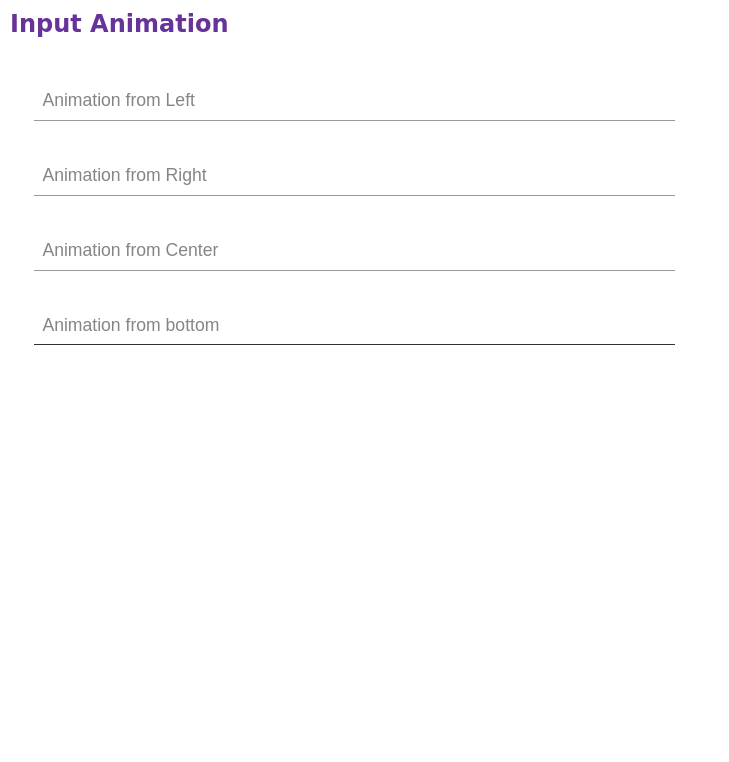
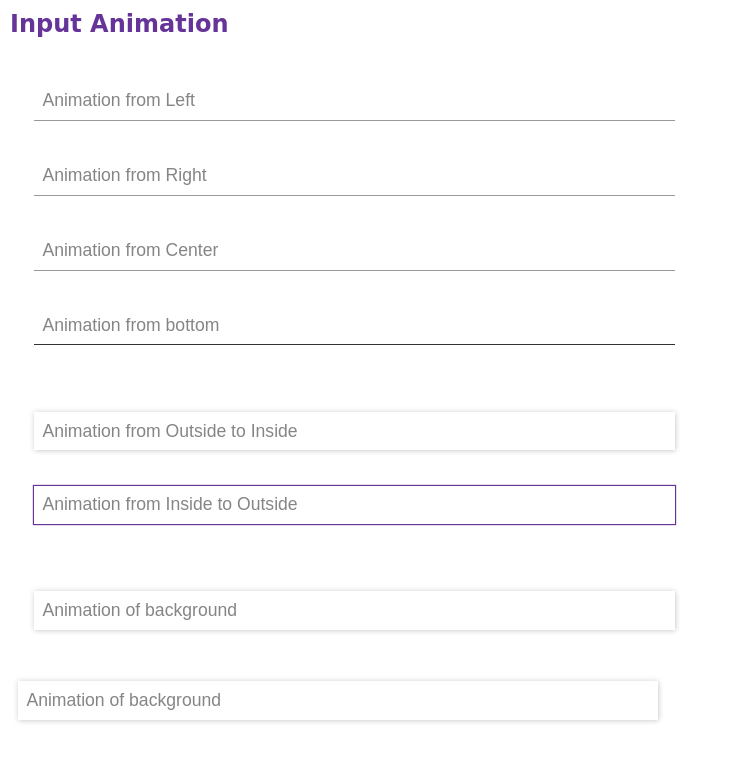
Before and after one commit to jyash97/animation, a plain HTML site: page input.html in a window 1280 px wide. Shown: the whole page, without its empty margins (0-729 px from the left). Drawn offline with Linux system fonts and the light colour scheme.

Commit message:
More Input ANimatioms

```diff
--- a/input.html
+++ b/input.html
@@ -13,5 +13,16 @@
       <input placeholder="Animation from Center" class="center" type="text"/>
       <input placeholder="Animation from bottom" class="bottom" type="text"/>
     </div>
+    <div class="anim1">
+      <input placeholder="Animation from Outside to Inside" class="oi" type="text"/>
+      <input placeholder="Animation from Inside to Outside" class="io" type="text"/>
+    </div>
+    <div class="anim2">
+      <input placeholder="Animation of background" class="ba" type="text"/>
+    </div>
+    <div class="borderanim">
+      <input placeholder="Animation of background" class="ba" type="text"/>
+      <span class="ab"></span>
+    </div>
   </body>
 </html>
--- a/inputstyle.css
+++ b/inputstyle.css
@@ -9,8 +9,10 @@ h2{
   font-family: cursive;
 }
 
-.animinput{
+.animinput,.anim1{
   padding: 1em;
+  position: relative;
+  overflow: hidden;
 }
 
 .animinput .left,.right,.center,.bottom{
@@ -62,3 +64,140 @@ h2{
 ::placeholder{
   color: rgba(51,51,51,.6);
 }
+
+.anim1 .oi,.io{
+  padding: .5em;
+  width: 50%;
+  margin: 1em;
+  font-size: 1.1em;
+  outline: 0;
+  color: rebeccapurple;
+  border: 0;
+  transition: box-shadow ease .4s;
+  box-shadow:0px 0px 5px 1px rgba(51,51,51,.1), 1px 1px 5px -1px rgba(51,51,51,.2);
+}
+
+.anim1 .io{
+  box-shadow: 0px 0px 1px 1px rgba(102, 51, 153,1);
+}
+
+@keyframes focused {
+  0%{
+    box-shadow: 0px 0px 25px 12px rgba(102, 51, 153,.4);
+  }
+  50%{
+    box-shadow: 0px 0px 20px 10px rgba(102, 51, 153,.3);
+  }
+  75%{
+    box-shadow: 0px 0px 15px 8px rgba(102, 51, 153,.2);
+  }
+  100%{
+    box-shadow: 0px 0px 10px 6px rgba(102, 51, 153,.1);
+  }
+}
+
+@keyframes unfocus {
+  0%{
+    box-shadow: 0px 0px 10px 6px rgba(102, 51, 153,.4);
+  }
+  50%{
+    box-shadow: 0px 0px 15px 8px rgba(102, 51, 153,.3);
+  }
+  75%{
+    box-shadow: 0px 0px 20px 10px rgba(102, 51, 153,.2);
+  }
+  100%{
+    box-shadow: 0px 0px 25px 12px rgba(102, 51, 153,.1);
+  }
+}
+
+.anim1 .oi:focus{
+  animation: focused .3s;
+  box-shadow: 0px 0px 1px 1px rgba(102, 51, 153,1);
+}
+
+.anim1 .io:focus{
+  animation: unfocus .3s;
+  box-shadow:0px 0px 5px 1px rgba(51,51,51,.1), 1px 1px 5px -1px rgba(51,51,51,.2);
+}
+
+.anim2{
+  padding: 1em;
+}
+
+.anim2 .ba{
+  border: 0;
+  padding: .5em;
+  width: 50%;
+  margin: 1em;
+  font-size: 1.1em;
+  outline: 0;
+  color: rebeccapurple;
+  background: rgba(0,0,0,0) no-repeat;
+	background-size: 100%;
+	background-position: 100vh;
+  transition: all 0.3s cubic-bezier(.22,.6,.81,.4);
+	background-image: linear-gradient(to top, rgba(102, 51, 153,.05), transparent);
+  transition: all ease .4s;
+  box-shadow:0px 0px 5px 1px rgba(51,51,51,.1), 1px 1px 5px -1px rgba(51,51,51,.2);
+}
+
+.anim2 .ba:focus{
+  background-position: 0vh;
+  box-shadow: 0px 0px 1px 1px rgba(102, 51, 153,1);
+}
+
+.borderanim{
+  position: relative;
+}
+
+.borderanim .ba{
+  border: 0;
+  padding: .5em;
+  width: 50%;
+  margin: 1em;
+  font-size: 1.1em;
+  outline: 0;
+  color: rebeccapurple;
+  background: white;
+  transition: all 0.3s cubic-bezier(.22,.6,.81,.4);
+  transition: all ease .4s;
+  box-sizing: border-box;
+  box-shadow:0px 0px 5px 1px rgba(51,51,51,.1), 1px 1px 5px -1px rgba(51,51,51,.2);
+}
+
+.ab::before{
+  content: '';
+  position: absolute;
+  top: 0em;
+  left: 0%;
+  border-radius: 50%;
+  border: 4px solid red;
+  background: white;
+  width: 50px;
+  z-index: -1;
+  height: 50px;
+  opacity: 0;
+}
+
+@keyframes anim1 {
+  0%{
+    opacity: 1;
+  }
+  50%{
+    left: 25%;
+    opacity: .5;
+  }
+  100%{
+    left: 50%;
+    opacity: 0;
+  }
+}
+
+.ba:focus{
+  border: 1px solid red;
+}
+
+.ba:focus + .ab::before{
+  animation: anim1 1s forwards;
+}
```
